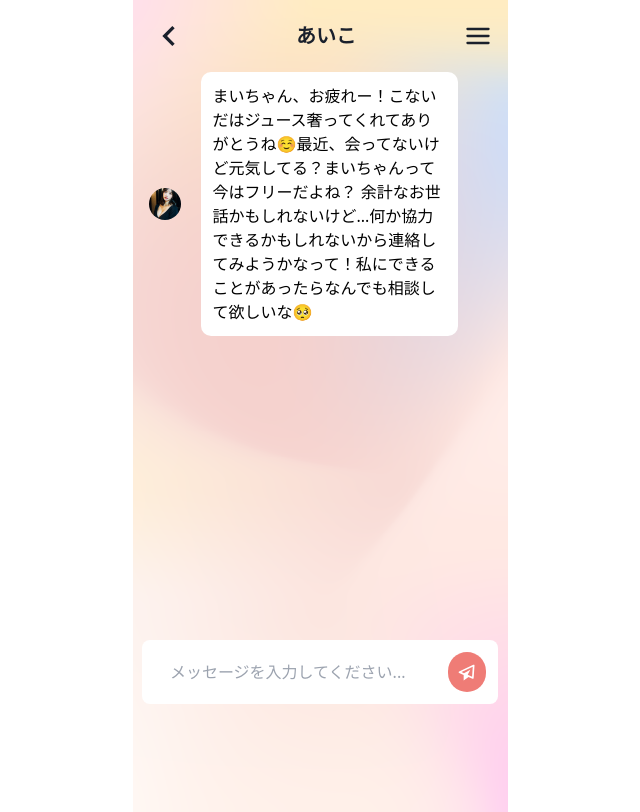
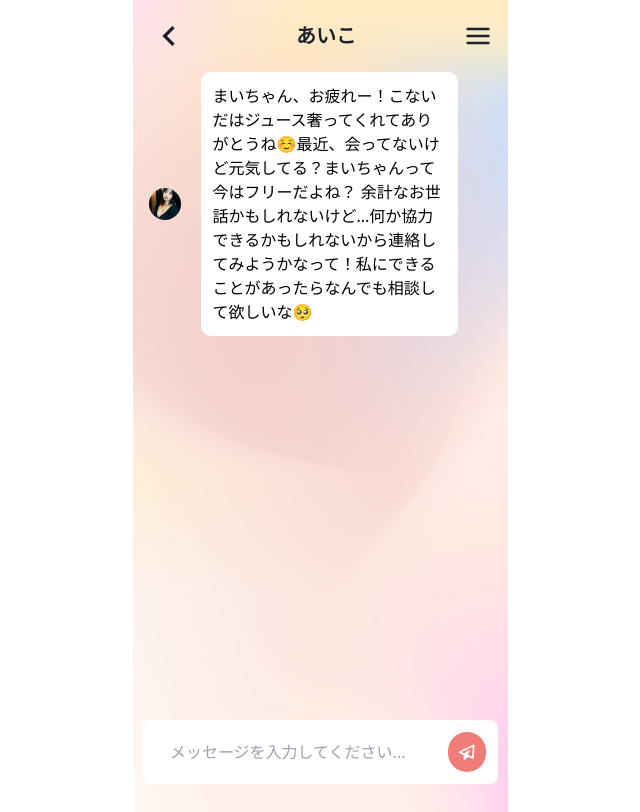
Before and after one commit to mkitsugi/akindo_IVS, a Next.js app: page /chat/570e8400-e39b-86d4-a246-446656428202 in a window 1280 px wide. Shown: the whole page, without its empty margins (320-960 px from the left). Built offline with nearby package versions, Linux system fonts and the light colour scheme; a web font is replaced by a local one.

Commit message:
チャット画面の表示修正(4)

```diff
--- a/src/pages/chat/[roomId]/index.tsx
+++ b/src/pages/chat/[roomId]/index.tsx
@@ -81,7 +81,7 @@ const Index = () => {
   };
 
   return (
-    <Flex direction={"column"} py="1rem" minH={"90vh"} maxH={"90vh"} overflow={"hidden"}>
+    <Flex direction={"column"} py="1rem" minH={"100vh"} maxH={"100vh"} overflow={"hidden"} justifyContent="space-between">
       <Flex direction={"column"}>
         <Flex alignItems={"center"} justifyContent={"space-between"} px="1rem" mb="1rem">
           <Box onClick={() => { router.back(); }}>
```
